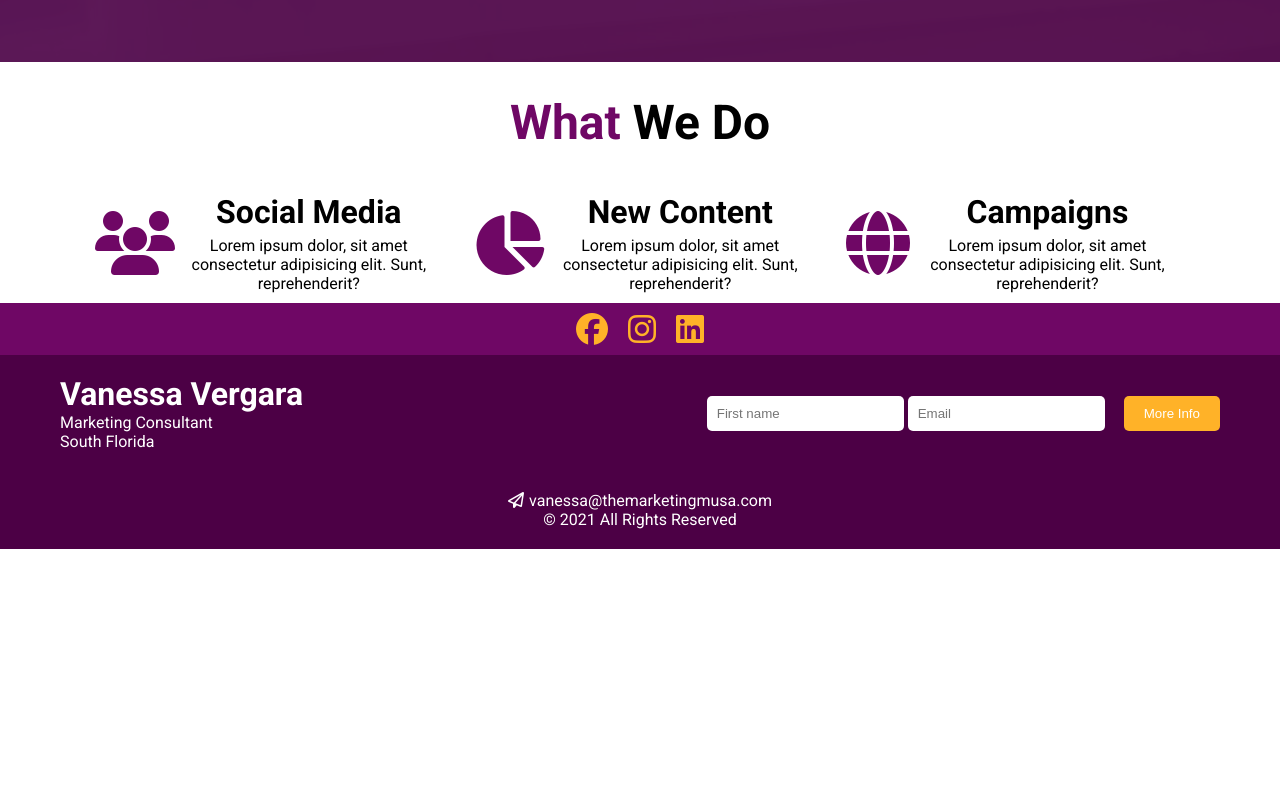
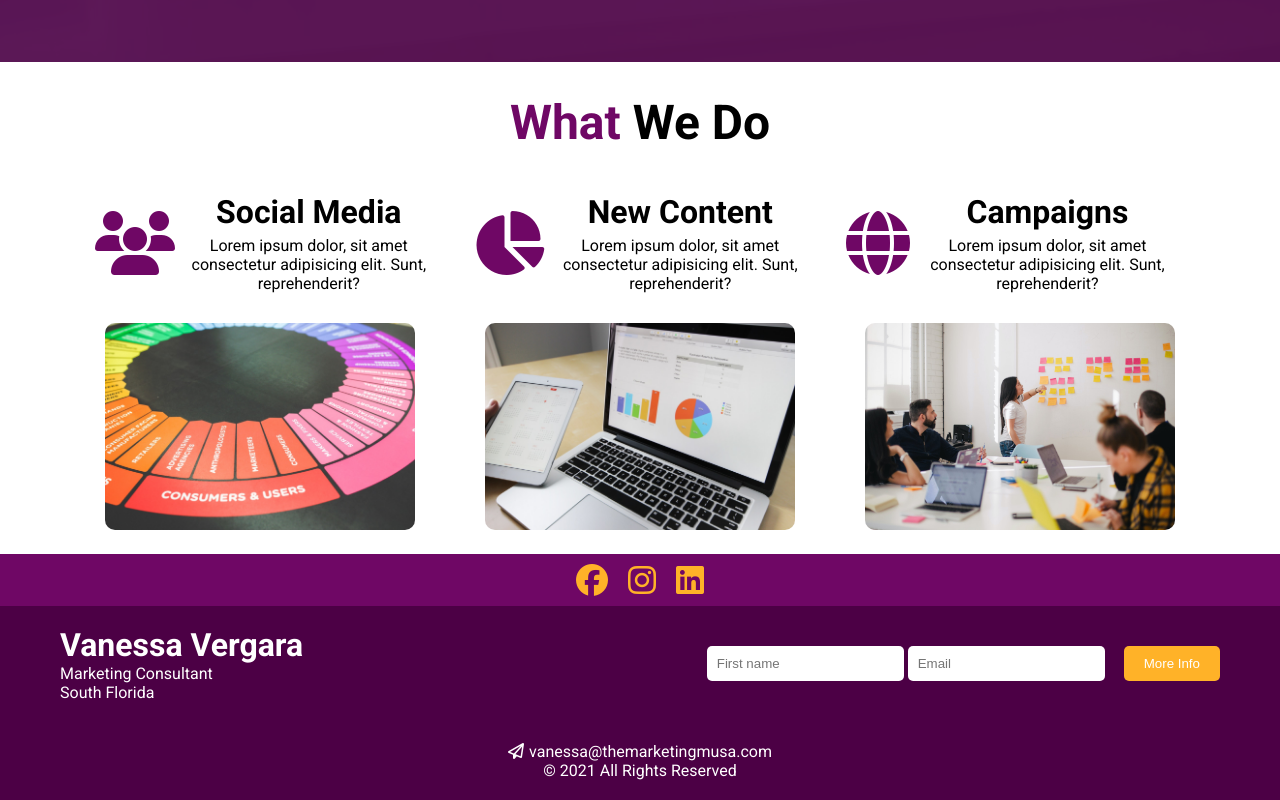
Before and after one commit to jgarrison87/musa, a plain HTML site: page index.html in a window 1280 px wide. Shown: the part 738-1538 px from the top of the page. Before the commit the page ends 1287 px from the top, so only its background shows below. Drawn offline with Linux system fonts and the light colour scheme.

Commit message:
Add files via upload

```diff
--- a/css/mobile.css
+++ b/css/mobile.css
@@ -47,6 +47,12 @@
     margin-bottom: 20px;
   }
 
+  /* body */
+  /* cards */
+  .grid {
+    grid-template-columns: 1fr;
+  }
+
   /* footer */
   footer .contact {
     flex-direction: column;
--- a/css/styles.css
+++ b/css/styles.css
@@ -137,6 +137,29 @@ body {
   padding-top: 5px;
 }
 
+/* body */
+/* cards */
+
+.grid {
+  grid-template-columns: repeat(3, 1fr);
+}
+
+.grid-item {
+  width: 350px;
+  justify-self: center;
+  padding: 20px;
+}
+
+.grid-item img {
+  width: 100%;
+  border-radius: 10px;
+}
+
+.grid-item img:hover {
+  opacity: .7;
+}
+
+
 /* footer */
 footer {
   background-color: rgb(76, 0, 69);
--- a/index.html
+++ b/index.html
@@ -43,6 +43,7 @@
   </div>
 
   <!-- body -->
+  <!-- WWD -->
   <div class="wwd container flex">
     <h1 class="lg p-3"><span>What</span> We Do</h1>
     <div class="services">
@@ -72,6 +73,22 @@
           <h2 class="md">Campaigns</h2>
           <p>Lorem ipsum dolor, sit amet consectetur adipisicing elit. Sunt, reprehenderit?</p>
         </div>
+      </div>
+    </div>
+  </div>
+
+  <!-- body -->
+  <!-- cards -->
+  <div class="container cards">
+    <div class="grid">
+      <div class="grid-item">
+        <img src="./img/img-1.jpg" alt="">
+      </div>
+      <div class="grid-item">
+        <img src="./img/img-2.jpg" alt="">
+      </div>
+      <div class="grid-item">
+        <img src="./img/img-3.jpg" alt="">
       </div>
     </div>
   </div>
```
